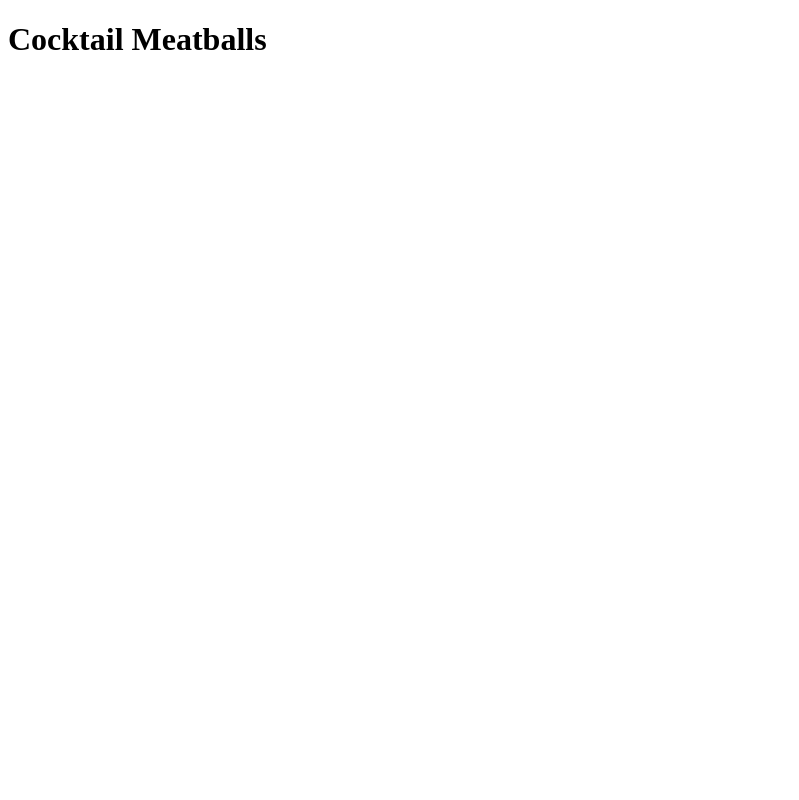
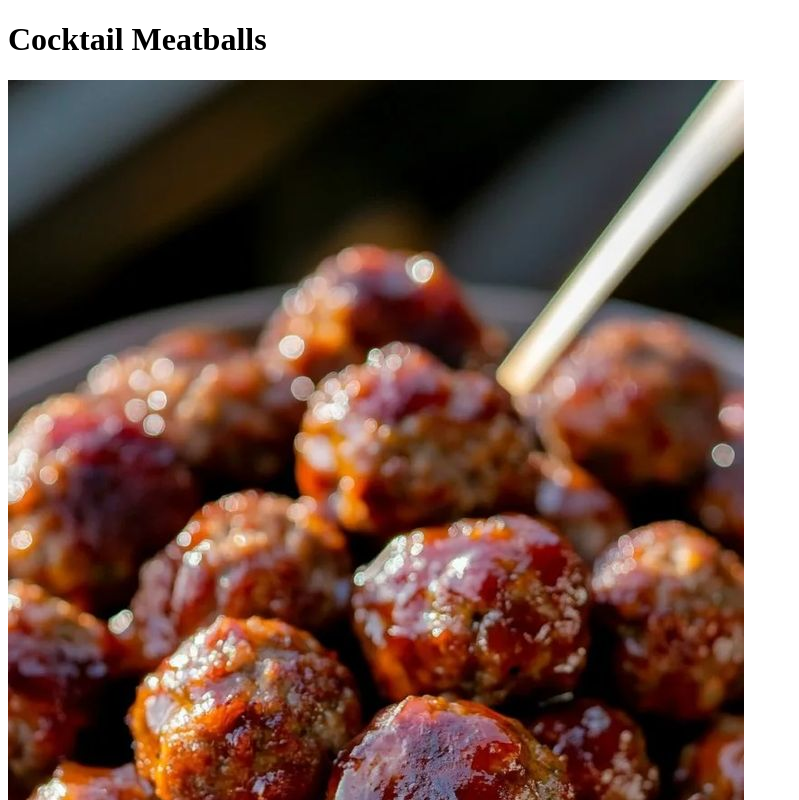
Before and after one commit to YOYJNR/odin-recipes, a plain HTML site: page recipes/cocktail-meatballs.html in a window 1280 px wide. Shown: the top 800 px of the page, without its empty margins (0-799 px from the left). Drawn offline with Linux system fonts and the light colour scheme.

Commit message:
added an image of coctail meatballs to the cocktail meatballs page

```diff
--- a/recipes/cocktail-meatballs.html
+++ b/recipes/cocktail-meatballs.html
@@ -1,11 +1,15 @@
 <!DOCTYPE html>
 <html lang="en">
-<head>
-    <meta charset="UTF-8">
-    <meta name="viewport" content="width=device-width, initial-scale=1.0">
+  <head>
+    <meta charset="UTF-8" />
+    <meta name="viewport" content="width=device-width, initial-scale=1.0" />
     <title>Document</title>
-</head>
-<body>
+  </head>
+  <body>
     <h1>Cocktail Meatballs</h1>
-</body>
+    <img
+      src="../recipes/images/Cape Cod Cocktail Meatballs Recipe Delight (1).jpeg"
+      alt="cocktail-meatballs"
+    />
+  </body>
 </html>
```
Also changed, not shown: recipes/images/Cape Cod Cocktail Meatballs Recipe Delight (1).jpeg (added).
